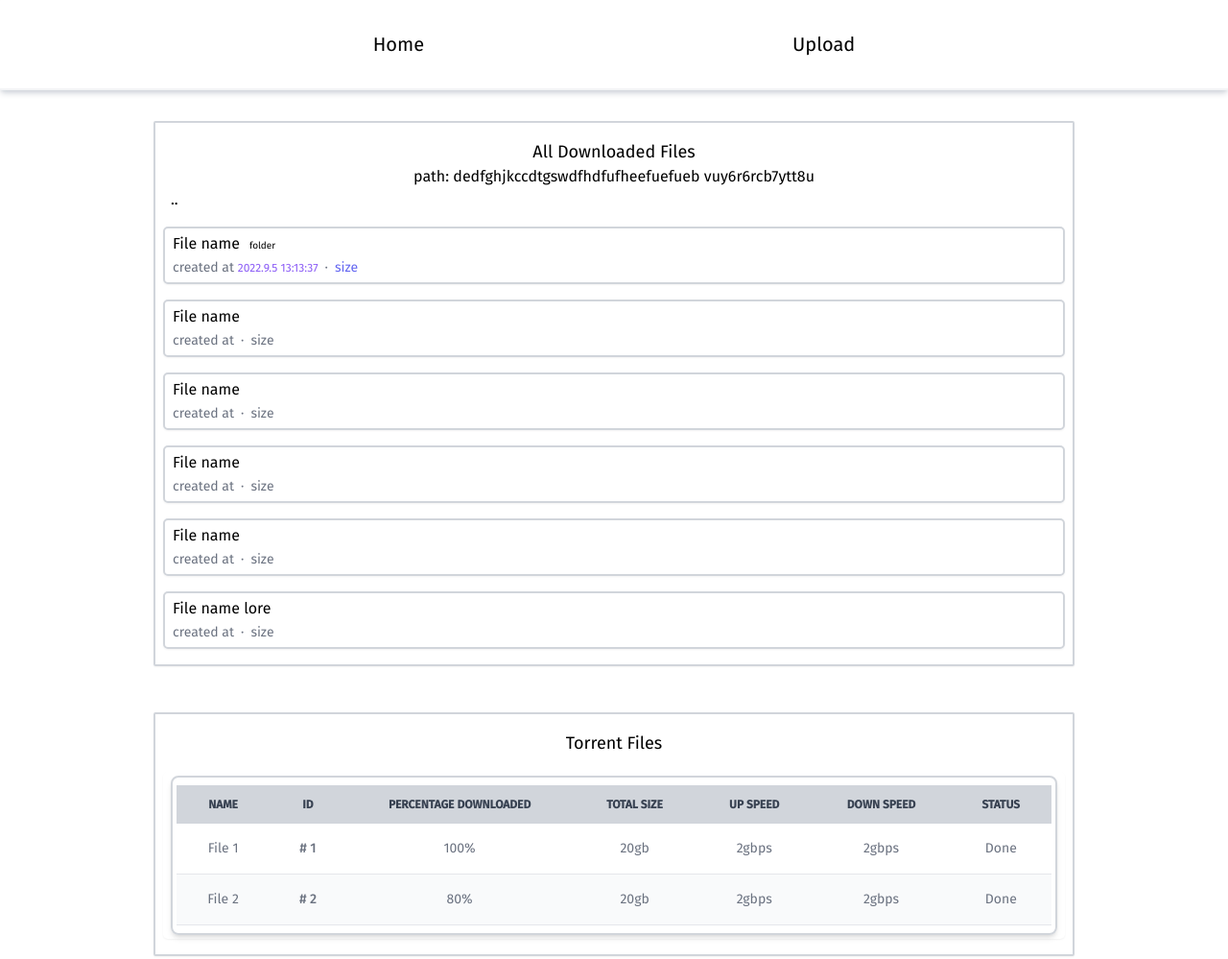
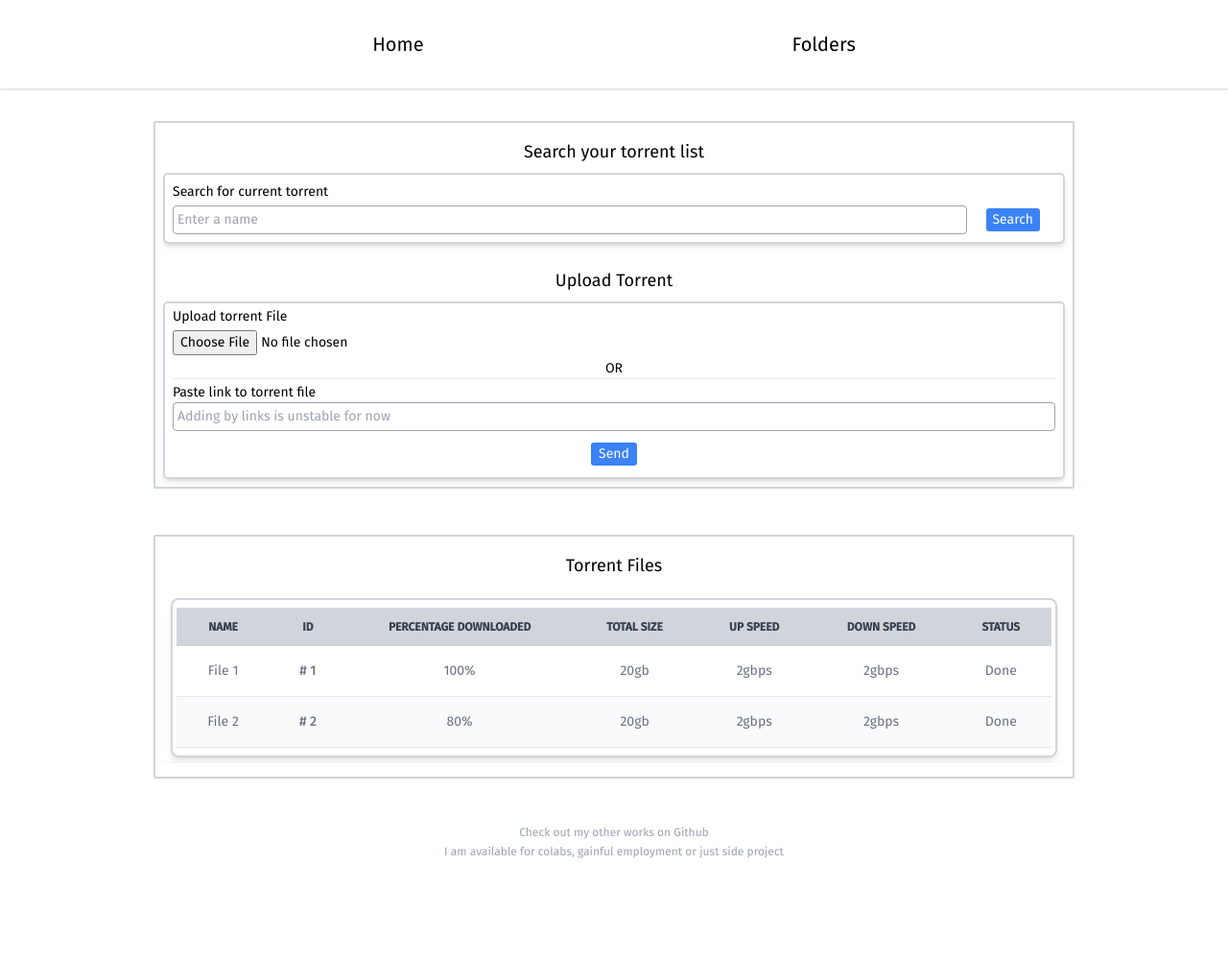
Before and after one commit to Kaligraphy247/transmission-seedbox, a website built with Vite: page build-ui/index.html in a window 1280 px wide. Shown: the top 999 px of the page at 96% size. After the commit the page ends 903 px from the top, so only its background shows below. Built offline with nearby package versions, Linux system fonts and the light colour scheme.

Commit message:
Made changes to build-ui

```diff
--- a/build-ui/index.html
+++ b/build-ui/index.html
@@ -8,78 +8,48 @@
     <title>Home</title>
   </head>
   <body class="body-font min-h-[100%]">
-    <header
-      class="border-b-2 border-gray-100 shadow-md rounded-sm shadow-gray-300 py-8 text-center text-xl">
+    <header class="border-b-2 border-gray-200 rounded-sm  py-8 text-center text-xl">
       <ul class="inline-flex space-x-16 md:space-x-48 lg:space-x-96">
         <li class="list-none">
           <a href="#" class="hover:text-gray-600 active:text-green-500">Home</a>
         </li>
         <!-- <li class="list-none"><a href="#" class="hover:text-gray-600 active:text-green-500">Download</a></li> -->
         <li class="list-none">
-          <a href="upload.html" class="hover:text-gray-600 active:text-green-500">Upload</a>
+          <a href="upload.html" class="hover:text-gray-600 active:text-green-500">Folders</a>
         </li>
       </ul>
     </header>
 
     <div class="border-2 border-gray-300 rounded-sm shadow-sm mx-2 mt-8  mb-4 lg:w-[75%] lg:mx-auto">
-      <p class="text-lg mx-2 pt-4 text-center">All Downloaded Files</p>
-      <p class="text-center px-4 hover:text-violet-500 hover:cursor-pointer">path: dedfghjkccdtgswdfhdfufheefuefueb vuy6r6rcb7ytt8u</p>
-      <p><a class="pl-4 cursor-pointer hover:text-indigo-500">..</a></p>
-      <div class="mx-2 my-4 border-2 border-gray-300 px-2 py-1 rounded-[5px] shadow-sm hover:shadow-md">
-        <p><a href="#" class="hover:text-blue-400">File name</a><span class="text-[10px] hover:text-indigo-500 hover:text-[11px]">&emsp;folder</span></p>
-        <div class="text-sm text-gray-500 inline-flex">
-          <p class="cursor-pointer">created at <span class="text-xs text-violet-500 hover:text-violet-700">2022.9.5 13:13:37</span>&ensp;&middot;&ensp;</p>
-          <p class="cursor-pointer text-indigo-500 hover:text-indigo-700">size</p>
-        </div>
-      </div>
-      <div
-        class="mx-2 my-4 border-2 border-gray-300 px-2 py-1 rounded-[5px] shadow-sm hover:shadow-md"
-      >
-        <p><a href="#" class="hover:text-blue-400">File name</a></p>
-        <div class="text-sm text-gray-500 inline-flex">
-          <p class="cursor-pointer">created at&ensp;&middot;&ensp;</p>
-          <p class="cursor-pointer">size</p>
-        </div>
-      </div>
-      <div
-        class="mx-2 my-4 border-2 border-gray-300 px-2 py-1 rounded-[5px] shadow-sm hover:shadow-md"
-      >
-        <p><a href="#" class="hover:text-blue-400">File name</a></p>
-        <div class="text-sm text-gray-500 inline-flex">
-          <p class="cursor-pointer">created at&ensp;&middot;&ensp;</p>
-          <p class="cursor-pointer">size</p>
-        </div>
-      </div>
-      <div
-        class="mx-2 my-4 border-2 border-gray-300 px-2 py-1 rounded-[5px] shadow-sm hover:shadow-md"
-      >
-        <p><a href="#" class="hover:text-blue-400">File name</a></p>
-        <div class="text-sm text-gray-500 inline-flex">
-          <p class="cursor-pointer">created at&ensp;&middot;&ensp;</p>
-          <p class="cursor-pointer">size</p>
-        </div>
-      </div>
-      <div
-        class="mx-2 my-4 border-2 border-gray-300 px-2 py-1 rounded-[5px] shadow-sm hover:shadow-md"
-      >
-        <p><a href="#" class="hover:text-blue-400">File name</a></p>
-        <div class="text-sm text-gray-500 inline-flex">
-          <p class="cursor-pointer">created at&ensp;&middot;&ensp;</p>
-          <p class="cursor-pointer">size</p>
-        </div>
-      </div>
-      <div
-        class="mx-2 my-4 border-2 border-gray-300 px-2 py-1 rounded-[5px] shadow-sm hover:shadow-md">
-        <p><a href="#" class="hover:text-blue-400">File name lore</a></p>
-        <div class="text-sm text-gray-500 inline-flex">
-          <p class="cursor-pointer">created at&ensp;&middot;&ensp;</p>
-          <p class="cursor-pointer">size</p>
-        </div>
-      </div>
+
+	<!-- search -->
+	<p class="text-lg mx-2 pt-4 text-center">Search your torrent list</p>
+	<form class="border-2 border-gray-300 rounded-[5px] shadow-md mx-2 my-2 py-1 px-2 text-sm grid" action="/">
+		<label class="pt-1">Search for current torrent</label>
+		<div class="pt-1">
+			<input type="text" name="" id="" placeholder="Enter a name" class="py-1 px-1 mb-1 border-[1px] rounded-[4px] border-gray-400 w-[80%] lg:w-[90%] md:w-[90%] ">
+			<button class="text-white bg-blue-500 w-14 h-6 rounded-[3px] ml-2 px-1 hover:text-xs md:ml-6 lg:ml-4">Search</button>
+		</div>
+	</form>
+
+
+      <p class="text-lg mx-2 pt-4 text-center">Upload Torrent</p>
+        <form class="border-2 border-gray-300 rounded-[5px] shadow-md mx-2 my-2 py-1 px-2 text-sm grid" action="/">
+            <label class="pb-1">Upload torrent File</label>
+            <input type="file" name="file" id="" class="pb-1">
+            <p class="text-center border-b-[1px]">OR</p>
+            <label class="pt-1">Paste link to torrent file</label>
+            <input type="url" name="url" id="" placeholder="Adding by links is unstable for now" readonly class="py-1 px-1 mb-1 border-[1px] rounded-[4px] border-gray-400">
+            <div class="text-center my-2">
+                <button type="submit" class="text-white bg-blue-500 w-12 h-6 rounded-[3px] hover:text-xs">Send</button>
+            </div>
+        </form>
     </div>
 
-    <div
-      class="border-2 border-gray-300 rounded-sm shadow-sm mx-2 my-12 lg:w-[75%] lg:mx-auto">
+
+
+	<!-- table -->
+    <div class="border-2 border-gray-300 rounded-sm shadow-sm mx-2 my-12 lg:w-[75%] lg:mx-auto">
       <p class="text-lg text-center pt-4">Torrent Files</p>
 
 
```
Also changed, not shown: templates/folder.html (added, +32 -0 lines), templates/folderv2.html (added, +31 -0 lines), templates/index.html (+13 -39 lines), static/style.css, 2 other files.
